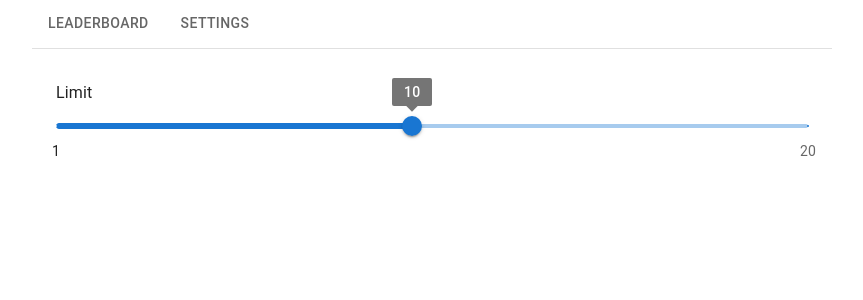
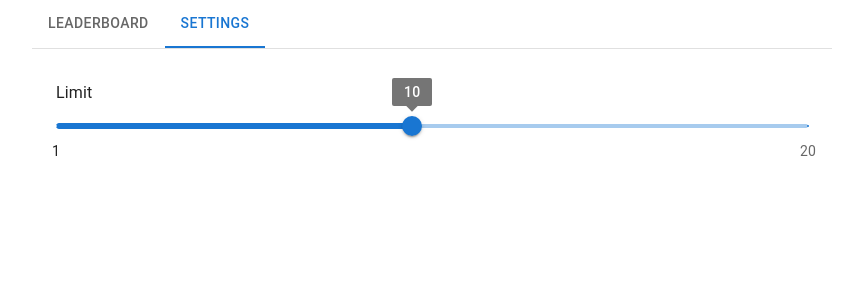
Before and after one commit to RobertShev/yolo-leaderboard, a React (Vite) app: page /settings in a window 1280 px wide. Shown: the top 300 px of the page, without its empty margins (208-1071 px from the left). Built offline with nearby package versions, Linux system fonts and the light colour scheme.

Commit message:
Update Layout styles. Update NavTabs mapper

```diff
--- a/src/index.css
+++ /dev/null
@@ -1,69 +0,0 @@
-:root {
-  font-family: Inter, system-ui, Avenir, Helvetica, Arial, sans-serif;
-  line-height: 1.5;
-  font-weight: 400;
-
-  color-scheme: light dark;
-  color: rgba(255, 255, 255, 0.87);
-  background-color: #242424;
-
-  font-synthesis: none;
-  text-rendering: optimizeLegibility;
-  -webkit-font-smoothing: antialiased;
-  -moz-osx-font-smoothing: grayscale;
-  -webkit-text-size-adjust: 100%;
-}
-
-a {
-  font-weight: 500;
-  color: #646cff;
-  text-decoration: inherit;
-}
-a:hover {
-  color: #535bf2;
-}
-
-body {
-  margin: 0;
-  display: flex;
-  place-items: center;
-  min-width: 320px;
-  min-height: 100vh;
-}
-
-h1 {
-  font-size: 3.2em;
-  line-height: 1.1;
-}
-
-button {
-  border-radius: 8px;
-  border: 1px solid transparent;
-  padding: 0.6em 1.2em;
-  font-size: 1em;
-  font-weight: 500;
-  font-family: inherit;
-  background-color: #1a1a1a;
-  cursor: pointer;
-  transition: border-color 0.25s;
-}
-button:hover {
-  border-color: #646cff;
-}
-button:focus,
-button:focus-visible {
-  outline: 4px auto -webkit-focus-ring-color;
-}
-
-@media (prefers-color-scheme: light) {
-  :root {
-    color: #213547;
-    background-color: #ffffff;
-  }
-  a:hover {
-    color: #747bff;
-  }
-  button {
-    background-color: #f9f9f9;
-  }
-}
--- a/src/pages/index.tsx
+++ b/src/pages/index.tsx
@@ -1,15 +1,15 @@
 import { useRoutes } from 'react-router-dom';
-import Index from '../widgets/Layout';
 import Leaderboard from './Leaderboard';
 import Settings from './Settings';
 import NotFound from './NotFound';
+import Layout from '../widgets/Layout';
 
 function Routing() {
   const Routes = () =>
     useRoutes([
       {
         path: '/',
-        element: <Index />,
+        element: <Layout />,
         children: [
           {
             index: true,
--- a/src/widgets/Layout/index.tsx
+++ b/src/widgets/Layout/index.tsx
@@ -6,7 +6,7 @@ function Layout() {
   return (
     <Box sx={{ maxWidth: '50em', margin: 'auto' }}>
       <TabsNavBar />
-      <Box sx={{ p: '2em 1.5em 0' }}>
+      <Box sx={{ p: '2em 1.5em 3em' }}>
         <Outlet />
       </Box>
     </Box>
--- a/src/widgets/TabsNavBar/index.tsx
+++ b/src/widgets/TabsNavBar/index.tsx
@@ -44,7 +44,7 @@ function TabsNavBar() {
           label={link.label}
           component={Link}
           to={generateLimitQueryUrl(index.limit, link.route)}
-          value={ERoutes.Leaderboard}
+          value={link.route}
         />
       ))}
     </Tabs>
```
